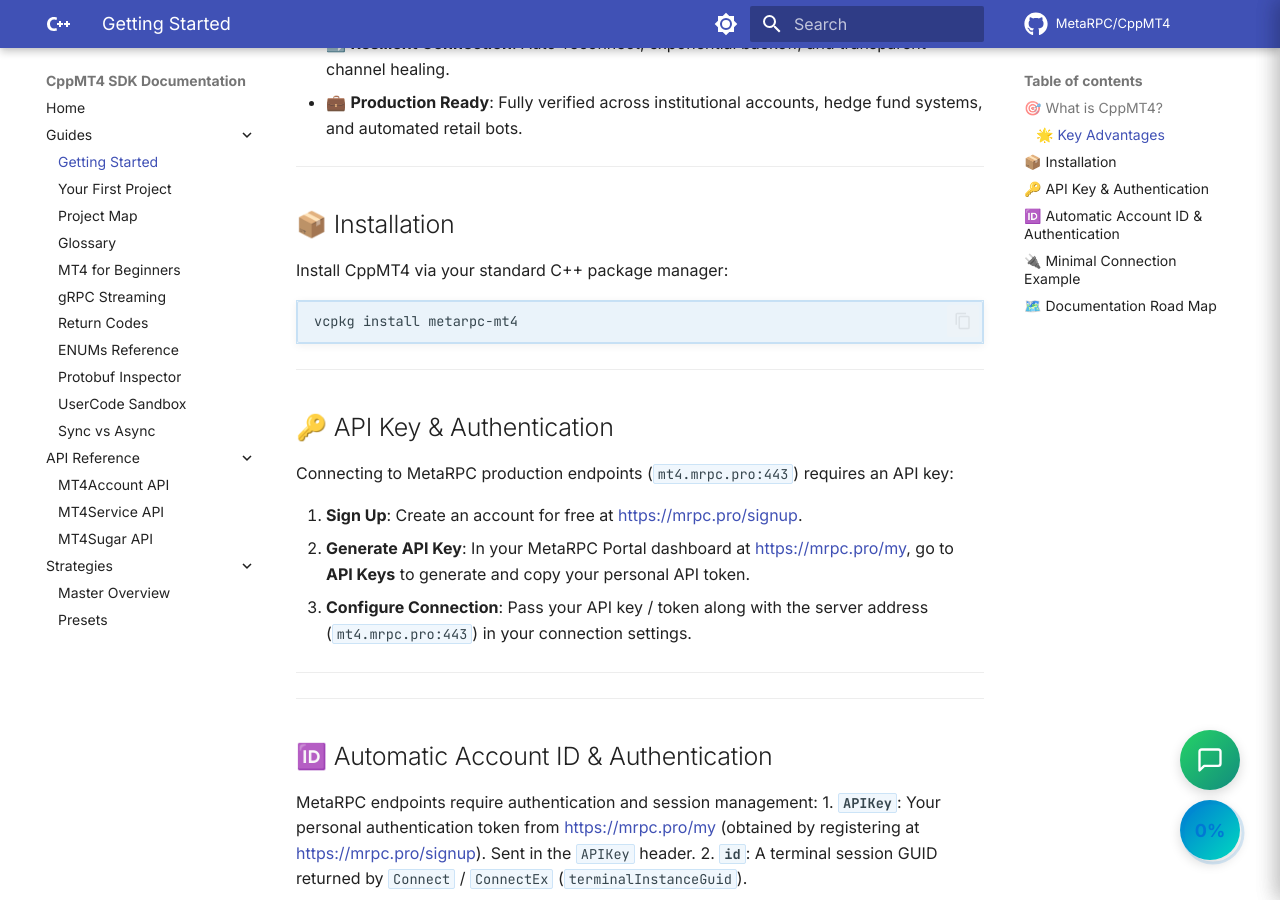
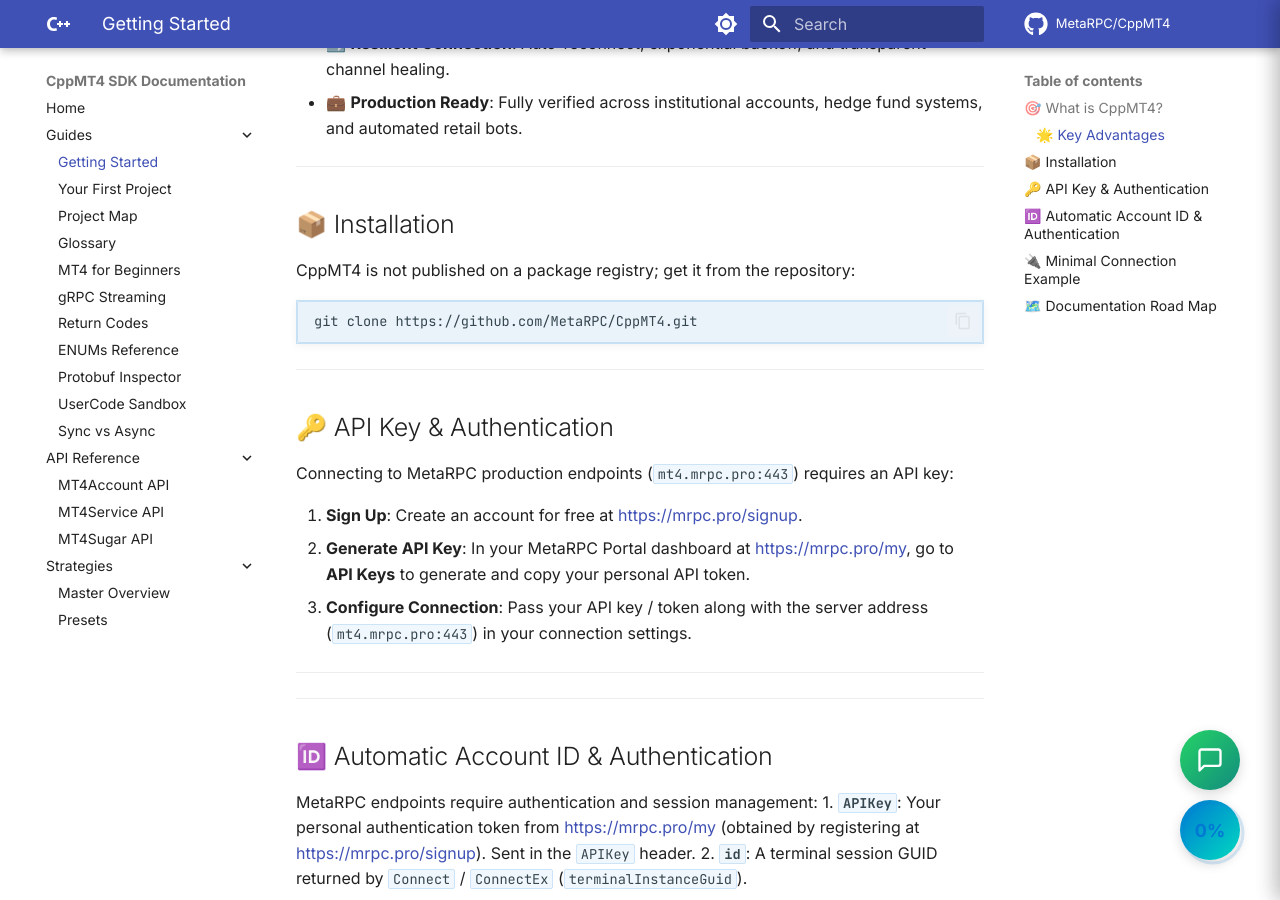
Before and after one commit to MetaRPC/CppMT4, an MkDocs documentation site: the page built from docs/All_Guides/GETTING_STARTED.md, in a window 1280 px wide and 900 px high, scrolled down 590 px. Built offline with MkDocs 1.6.1 and Material for MkDocs 9.7.7, drawn with Linux system fonts in a browser that asks for light colours; comment, search, counter and statistics services are not loaded.

Commit message:
docs: the install commands are the ones that work
The package is not on a package registry (vcpkg, crates.io, rubygems, NuGet, Maven Central, npm or PyPI as the case may be),
so the guide shows how it is installed from this repository. Same commands as the hub at https://mrpc.pro/sandbox-apis.

Co-Authored-By: Claude Sonnet 5.5 <noreply@anthropic.com>

````diff
--- a/docs/All_Guides/GETTING_STARTED.md
+++ b/docs/All_Guides/GETTING_STARTED.md
@@ -18,10 +18,10 @@
 
 ## 📦 Installation
 
-Install CppMT4 via your standard C++ package manager:
+CppMT4 is not published on a package registry; get it from the repository:
 
 ```bash
-vcpkg install metarpc-mt4
+git clone https://github.com/MetaRPC/CppMT4.git
 ```
 
 ---
````
Also changed, not shown: README.md (+1 -1 lines), docs/All_Guides/Your_First_Project.md (+2 -2 lines).
